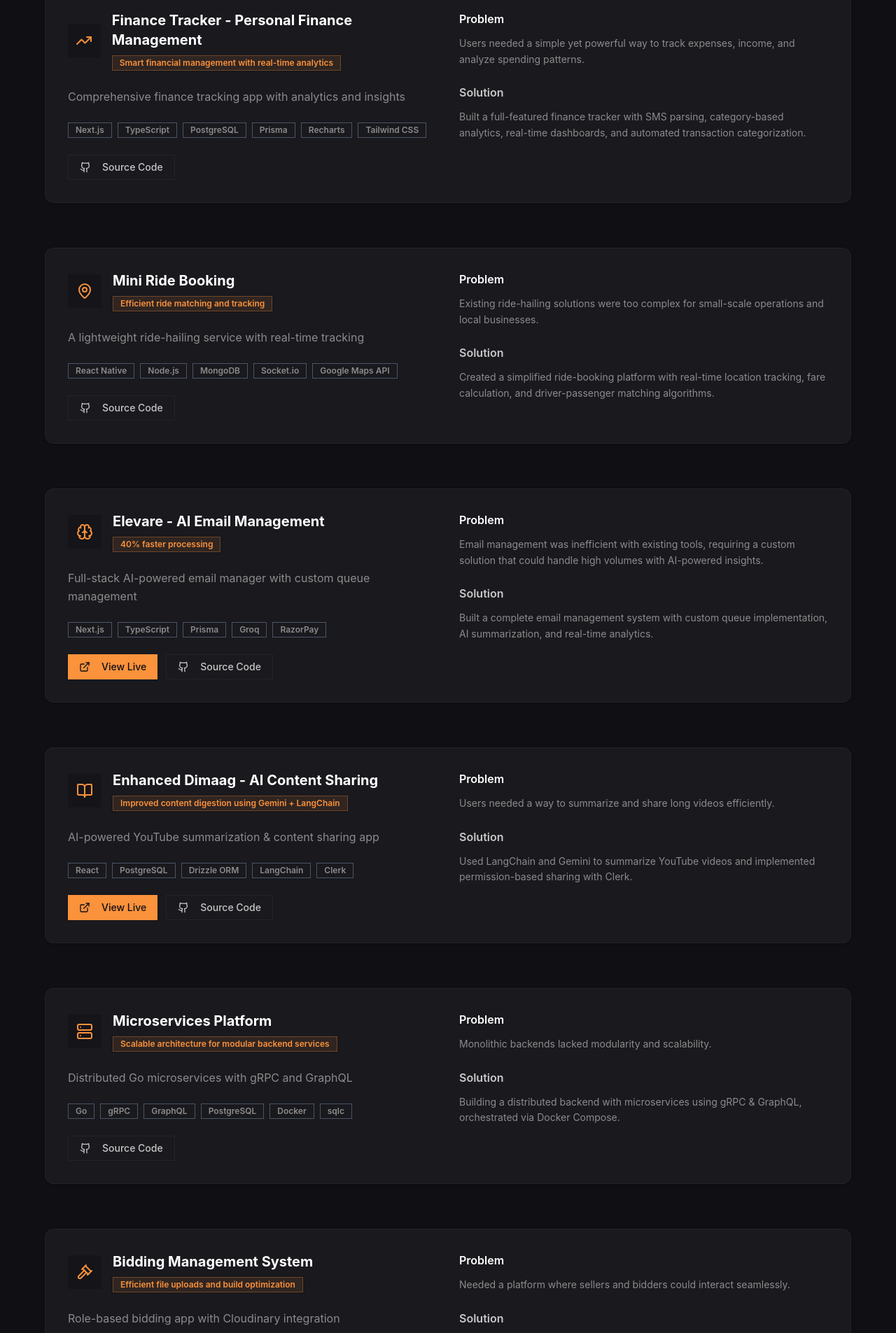
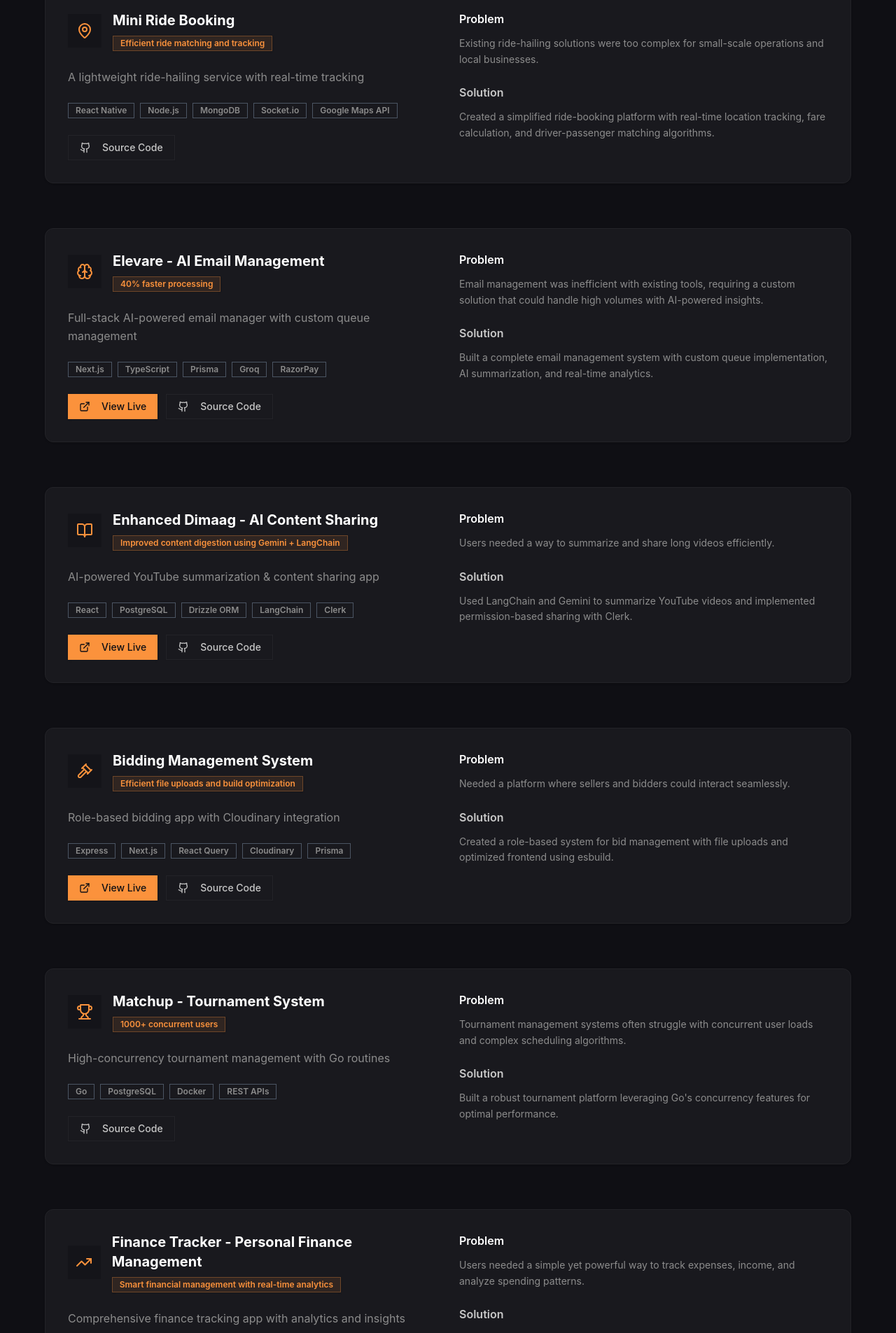
Before and after one commit to KaranMali2001/portfolio, a Next.js app: page / in a window 1280 px wide. Shown: the part 4120-6025 px from the top of the page at 70% size. Built offline with nearby package versions, Linux system fonts and the light colour scheme.

Commit message:
fixed Info

```diff
--- a/app/layout.tsx
+++ b/app/layout.tsx
@@ -198,19 +198,6 @@ export default function RootLayout({ children }: { children: React.ReactNode })
               {
                 "@context": "https://schema.org",
                 "@type": "SoftwareSourceCode",
-                name: "Microservices Platform - Go, gRPC, GraphQL",
-                description: "Distributed Go microservices architecture using gRPC for inter-service communication and GraphQL for API gateway. Orchestrated with Docker Compose and PostgreSQL.",
-                author: {
-                  "@type": "Person",
-                  name: "Karan Mali",
-                },
-                codeRepository: "https://github.com/KaranMali2001/Golang-micro-services",
-                programmingLanguage: "Go",
-                keywords: "Go, gRPC, GraphQL, microservices, Docker, PostgreSQL, distributed systems",
-              },
-              {
-                "@context": "https://schema.org",
-                "@type": "SoftwareSourceCode",
                 name: "Matchup - Tournament Management System",
                 description: "High-concurrency tournament management platform built with Go, supporting 1000+ concurrent users using Go routines for optimal performance.",
                 author: {
--- a/components/faq-section.tsx
+++ b/components/faq-section.tsx
@@ -14,7 +14,7 @@ export function FAQChapter() {
     },
     {
       question: "What are Karan Mali's major projects?",
-      answer: "Karan's notable projects include: (1) Elevare - An AI-powered email management SaaS with 40% faster processing using Next.js and Groq AI, (2) Enhanced Dimaag - YouTube video summarization platform using LangChain and Gemini, (3) Go Microservices Platform - Distributed architecture with gRPC and GraphQL, (4) Matchup - Tournament management system handling 1000+ concurrent users, and (5) Bidding Management System - RBAC-based platform with Cloudinary integration."
+      answer: "Karan's notable projects include: (1) Elevare - An AI-powered email management SaaS with 40% faster processing using Next.js and Groq AI, (2) Enhanced Dimaag - YouTube video summarization platform using LangChain and Gemini, (3) Matchup - Tournament management system handling 1000+ concurrent users, (4) Bidding Management System - RBAC-based platform with Cloudinary integration, and (5) Finance Tracker - Personal finance management with SMS parsing and real-time analytics."
     },
     {
       question: "What is Karan Mali's professional experience?",
--- a/components/minimalist-portfolio.tsx
+++ b/components/minimalist-portfolio.tsx
@@ -468,16 +468,6 @@ function ProjectsChapter() {
       githubUrl: "https://github.com/KaranMali2001/auto-blog",
     },
     {
-      title: "Finance Tracker - Personal Finance Management",
-      description: "Comprehensive finance tracking app with analytics and insights",
-      impact: "Smart financial management with real-time analytics",
-      icon: <TrendingUp className="w-6 h-6" />,
-      problem: "Users needed a simple yet powerful way to track expenses, income, and analyze spending patterns.",
-      solution: "Built a full-featured finance tracker with SMS parsing, category-based analytics, real-time dashboards, and automated transaction categorization.",
-      tech: ["Next.js", "TypeScript", "PostgreSQL", "Prisma", "Recharts", "Tailwind CSS"],
-      githubUrl: "https://github.com/KaranMali2001",
-    },
-    {
       title: "Mini Ride Booking",
       description: "A lightweight ride-hailing service with real-time tracking",
       impact: "Efficient ride matching and tracking",
@@ -511,16 +501,6 @@ function ProjectsChapter() {
       githubUrl: "https://github.com/KaranMali2001/enhancedDimaag",
     },
     {
-      title: "Microservices Platform",
-      description: "Distributed Go microservices with gRPC and GraphQL",
-      impact: "Scalable architecture for modular backend services",
-      icon: <Server className="w-6 h-6" />,
-      problem: "Monolithic backends lacked modularity and scalability.",
-      solution: "Building a distributed backend with microservices using gRPC & GraphQL, orchestrated via Docker Compose.",
-      tech: ["Go", "gRPC", "GraphQL", "PostgreSQL", "Docker", "sqlc"],
-      githubUrl: "https://github.com/KaranMali2001/Golang-micro-services",
-    },
-    {
       title: "Bidding Management System",
       description: "Role-based bidding app with Cloudinary integration",
       impact: "Efficient file uploads and build optimization",
@@ -540,6 +520,15 @@ function ProjectsChapter() {
       solution: "Built a robust tournament platform leveraging Go's concurrency features for optimal performance.",
       tech: ["Go", "PostgreSQL", "Docker", "REST APIs"],
       githubUrl: "https://github.com/KaranMali2001/matchup",
+    },
+    {
+      title: "Finance Tracker - Personal Finance Management",
+      description: "Comprehensive finance tracking app with analytics and insights",
+      impact: "Smart financial management with real-time analytics",
+      icon: <TrendingUp className="w-6 h-6" />,
+      problem: "Users needed a simple yet powerful way to track expenses, income, and analyze spending patterns.",
+      solution: "Built a full-featured finance tracker with SMS parsing, category-based analytics, real-time dashboards, and automated transaction categorization.",
+      tech: ["Next.js", "TypeScript", "PostgreSQL", "Prisma", "Recharts", "Tailwind CSS"],
     },
   ];
 
```
Also changed, not shown: 1 other file (tests, documents, lock files or other folders).
